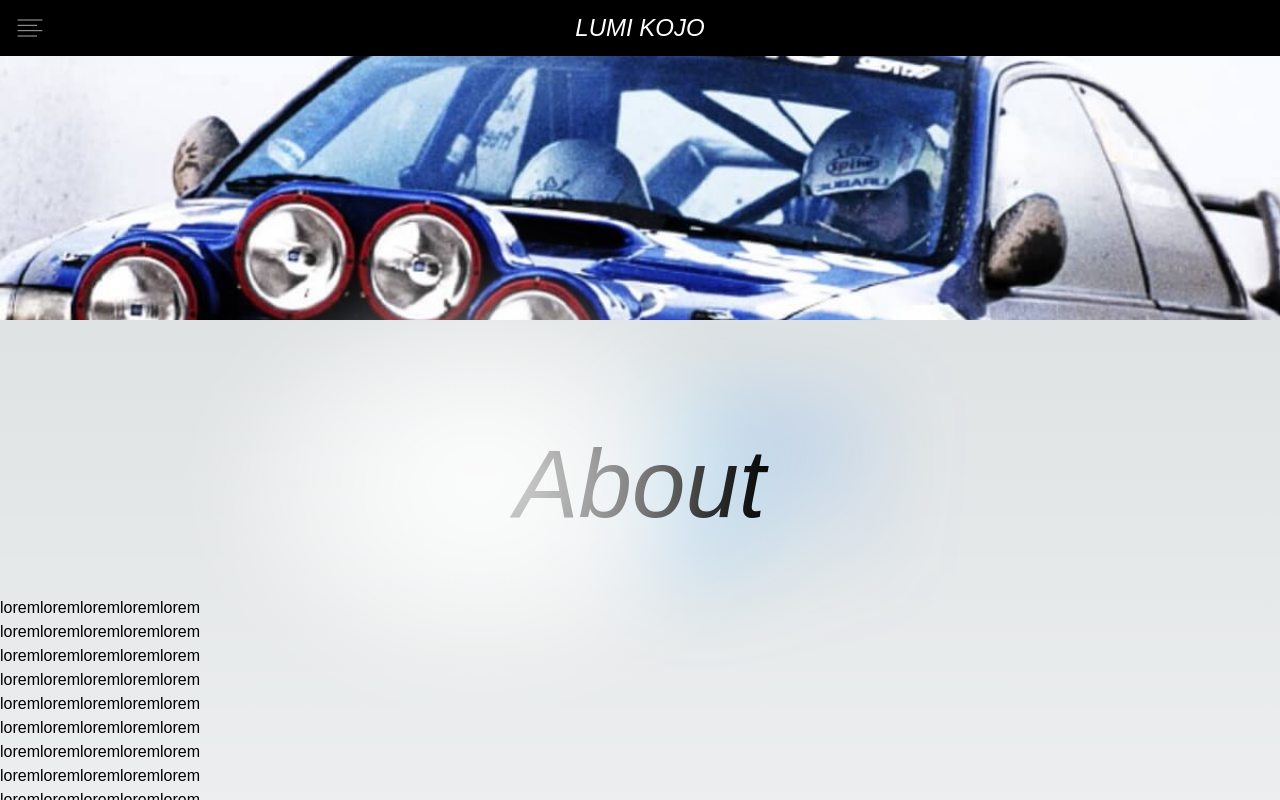
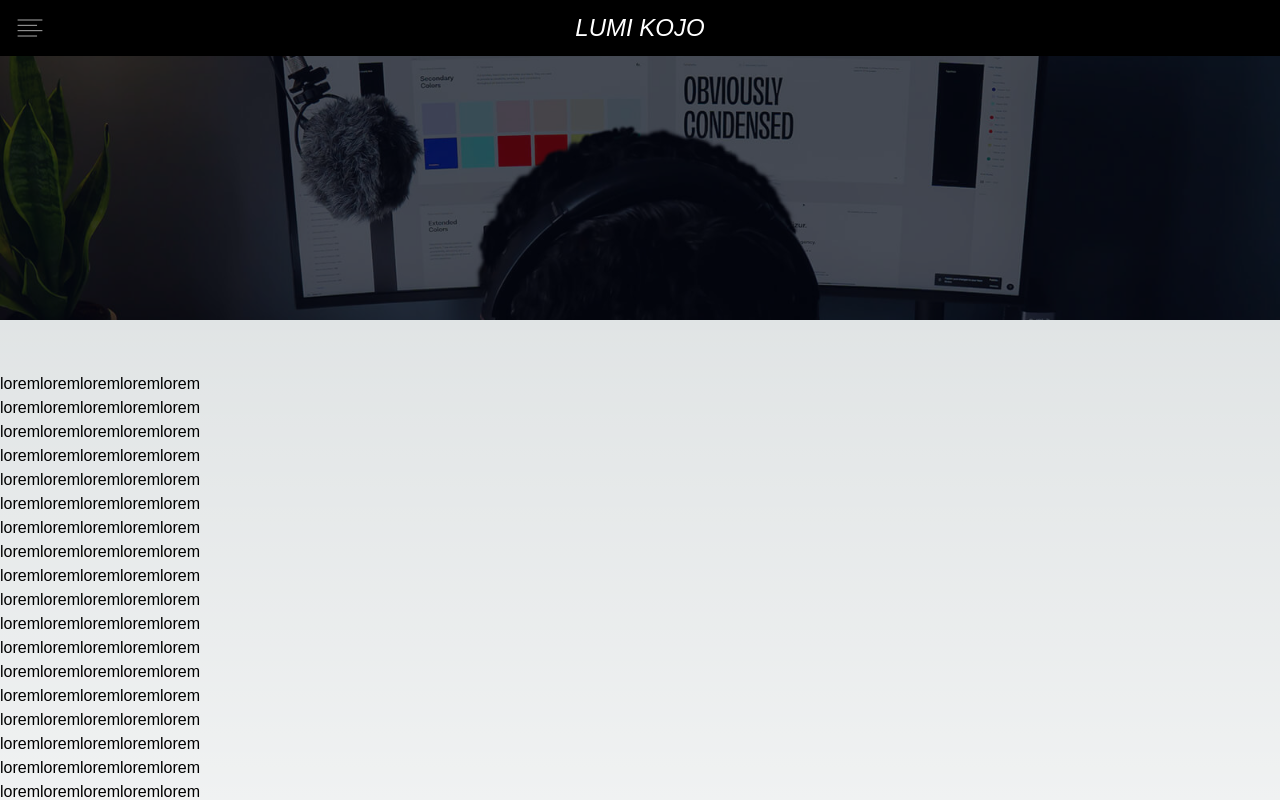
Before and after one commit to lumijoe/next_testocober, a Next.js app: page /about in a window 1280 px wide. Shown: the top 800 px of the page. Built offline with nearby package versions, Linux system fonts and the light colour scheme; a web font is replaced by a local one.

Commit message:
test about img

```diff
--- a/pages/about.js
+++ b/pages/about.js
@@ -12,25 +12,26 @@ export default function About() {
     return (
         <div>
             <Header2 />
-            <div style={{ position: "relative", height: "40vh" }}>
-                <Image
-                    className='h-60 w-full object-contain md:h-full md:w-48 hover:object-scale-down'
-                    src="/image01.jpg"
-                    alt="Hero img"
-                    fill style={{ objectFit: "cover" }}
-                    priority
-                />
+            <div>
+                <div style={{ position: "relative", height: "40vh" }}>
+                    <Image
+                        className='h-60 w-full object-contain md:h-full md:w-48 hover:object-scale-down'
+                        src="/imgwork.jpg"
+                        alt="Work img"
+                        fill style={{ objectFit: "cover", backgroundAttachment: 'fixed' }}
+                        priority
+                    />
+                </div>
+                <div className='absolute inset-0 bg-gray-950 opacity-70' style={{ height: "40vh" }}/>
             </div>
-             {/* Works =====================================================*/}
+
             <div className='mt-[52px]'>
-                <div className={styles.center} >
-                    <h2 className="text-8xl text-black italic">About</h2>
-                </div>
 
                 <p>loremloremloremloremlorem</p>
                 <p>loremloremloremloremlorem</p>
                 <p>loremloremloremloremlorem</p>
                 <p>loremloremloremloremlorem</p>
+
                 <p>loremloremloremloremlorem</p>
                 <p>loremloremloremloremlorem</p>
                 <p>loremloremloremloremlorem</p>
@@ -57,3 +58,21 @@ export default function About() {
         </div>
     )
 }
+
+/* export default function About() {
+    const backgroundImageStyle = {
+        backgroundImage: `url('/imgwork.jpg')`,
+        backgroundSize: 'cover',
+        backgroundPosition: 'center',
+        backgroundAttachment: 'fixed',
+        position: 'relative',
+        height: '40vh',
+    };
+
+    return (
+        <div>
+            <Header2 />
+            <div style={backgroundImageStyle}>
+                <div className="absolute inset-0 bg-gray-950 opacity-70" style={{ height: "40vh" }} />
+            </div>
+            <div className='mt-[52px]'>*/
```
Also changed, not shown: public/imgwork.jpg.
